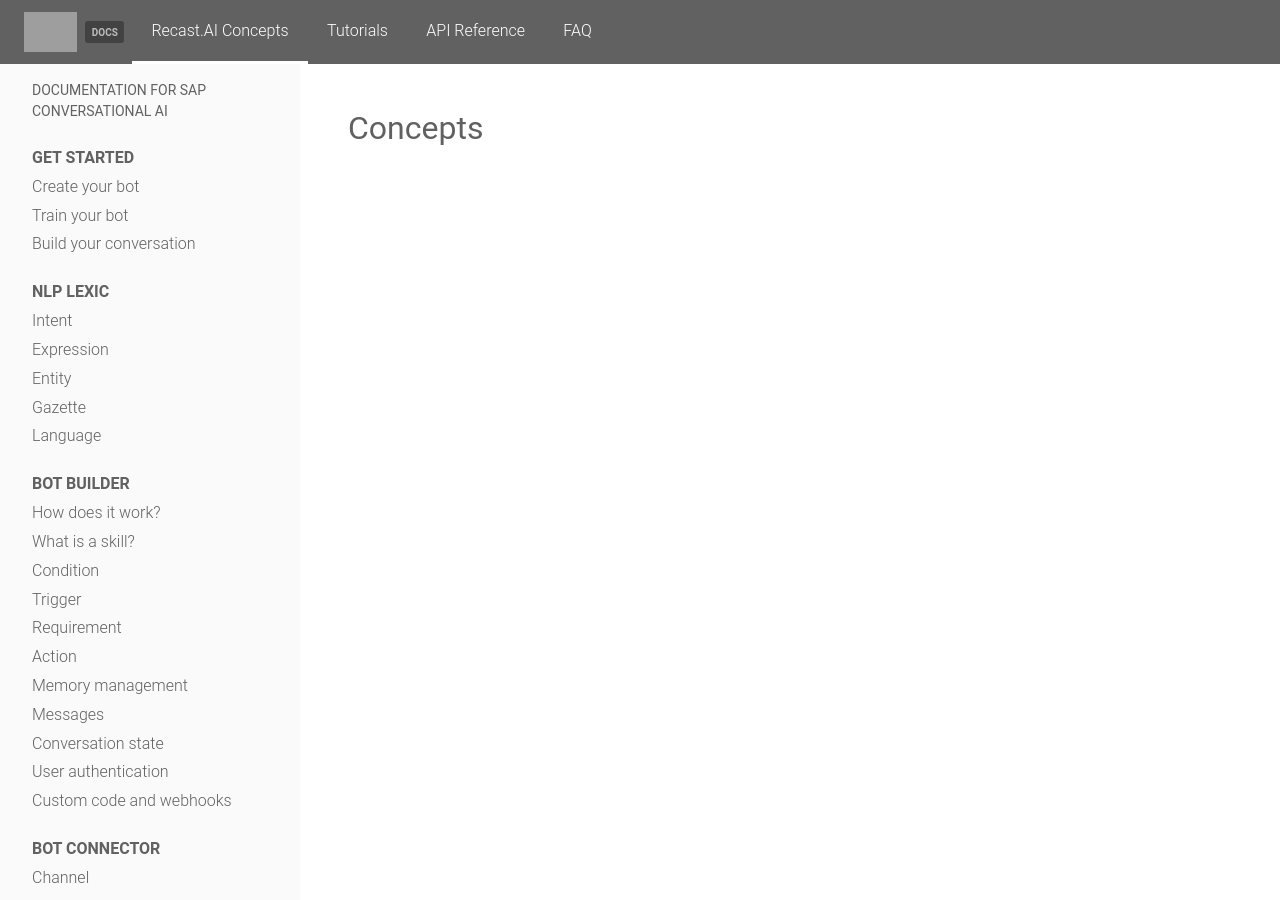
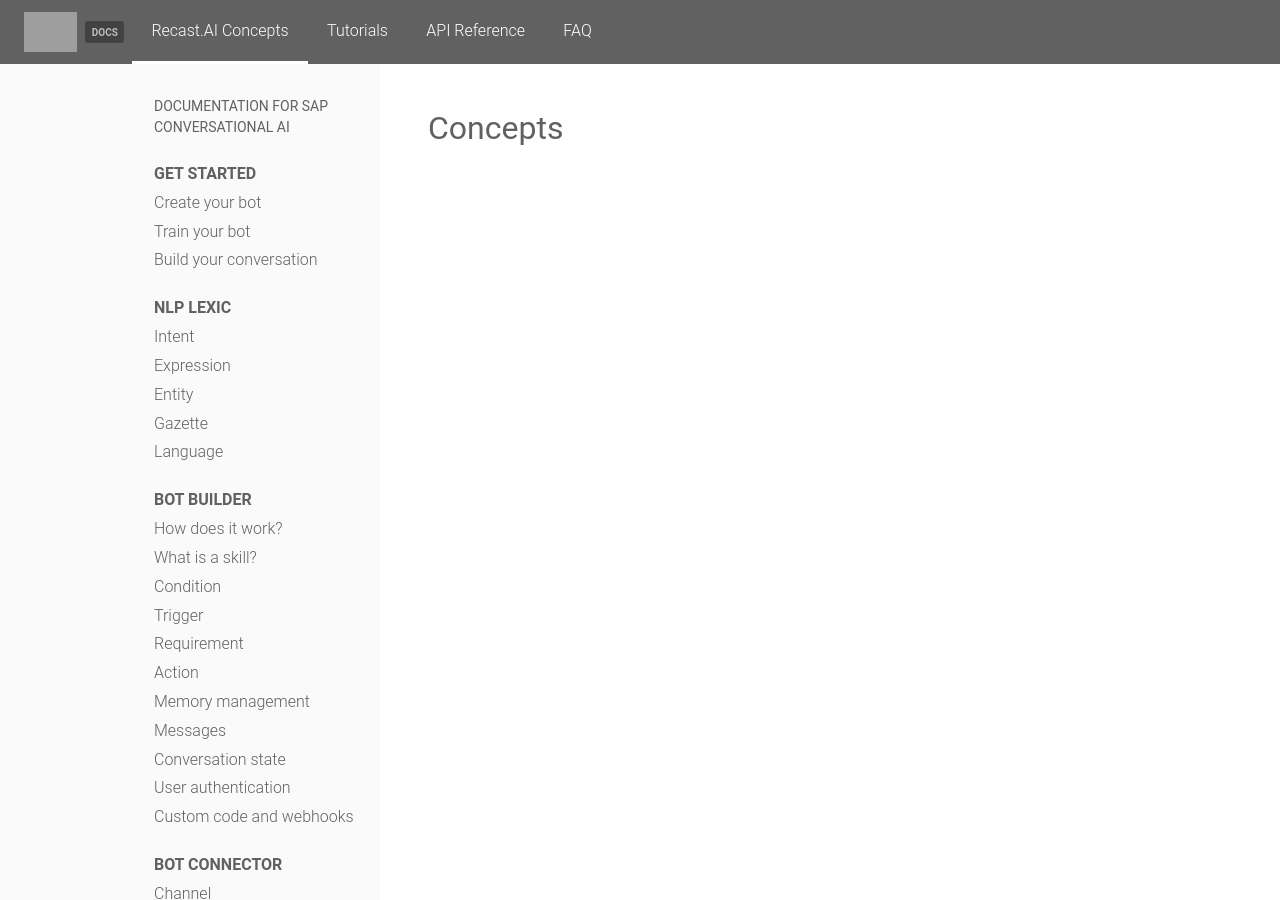
Before and after one commit to SAP-archive/docs, a Jekyll site: the page built from concepts/index.md, in a window 1280 px wide and 900 px high. Built offline with Jekyll 4.4.1, drawn with Linux system fonts in a browser that asks for light colours; nearby versions of some CDN libraries; a style sheet for code colours, icons or effects is not loaded; some of the changed text lies outside the part shown; grey boxes are pictures that could not be loaded.

Commit message:
upd nav bar doc

```diff
--- a/_includes/nav.html
+++ b/_includes/nav.html
@@ -1,5 +1,6 @@
 <!-- Nav -->
 <nav class="Nav">
+  <div class="Nav-content">
     <h3 class='Nav-title'>
       DOCUMENTATION FOR SAP CONVERSATIONAL AI
     </h3>
@@ -101,5 +102,5 @@
     <br/>
     <br/>
     <br/>
-
+  </div>
 </nav>
--- a/_sass/recast/_concept.scss
+++ b/_sass/recast/_concept.scss
@@ -1,9 +1,13 @@
 .Concept {
   display: flex;
+	width: 100%;
+  height: 100%;
+  display: grid;
+  grid-template-columns: minmax(280px,calc(50% - 260px)) 770px 1fr;
 
   .Concept-content {
     padding: 1.5rem 2rem 3rem 3rem;
-    max-width: 900px;
+    width: 900px;
 
     h1 {
       padding: 1rem 0;
--- a/_sass/recast/_nav.scss
+++ b/_sass/recast/_nav.scss
@@ -1,8 +1,31 @@
 .Nav {
   padding: 0 2rem;
-  width: 300px;
+
+  min-width: 280px;
+  position: sticky;
+  top: 0;
+  height: 100vh;
+  width: 100%;
+  flex-grow: 1;
+
   flex-shrink: 0;
   background-color: $grey-50;
+
+	.Nav-content {
+	  position: absolute;
+    top: 0;
+    bottom: 50px;
+    right: 0;
+    left: calc(100% - 452px);
+
+    overflow-y: auto;
+    -webkit-overflow-scrolling: touch;
+    z-index: 1;
+
+    padding-top: 1rem;
+    padding-bottom: 1rem;
+    margin-left: 226px;
+	}
 
   .Nav-header {
     padding-top: 1.5rem;
```
Lines whose indentation alone changed are shown as unchanged.
